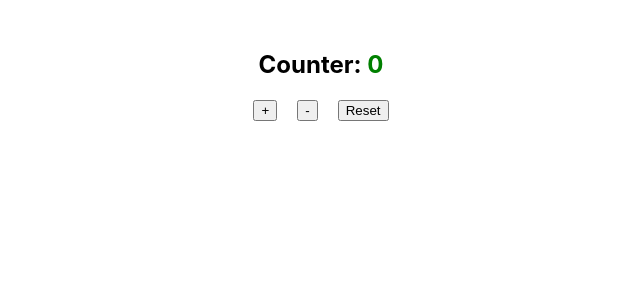
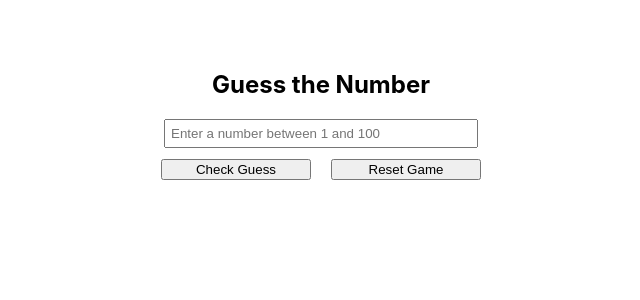
Before and after one commit to braju007/frontend_react_js, a React (Create React App) app in the folder machine_coding/: page / in a window 1280 px wide. Shown: the top 300 px of the page, without its empty margins (319-959 px from the left). Built offline with nearby package versions, Linux system fonts and the light colour scheme.

Commit message:
Add GuessTheNumber component

```diff
--- a/machine_coding/src/App.js
+++ b/machine_coding/src/App.js
@@ -17,7 +17,8 @@ import './App.css';
 // import { TimerStopWatch } from './components/TimerStopWatch';
 // import BMICalculator from './components/BMICalculator';
 // import { ChipsInput } from './components/ChipsInput';
-import { UtilizeCounterHook } from './components/UtilizeCounterHook';
+// import { UtilizeCounterHook } from './components/UtilizeCounterHook';
+import { GuessTheNumber } from './components/GuessTheNumber';
 
 function App() {
   return (
@@ -39,8 +40,9 @@ function App() {
       <FileExplorer />
       <TimerStopWatch />
       <BMICalculator />
-      <ChipsInput /> */}
-      <UtilizeCounterHook />
+      <ChipsInput />
+      <UtilizeCounterHook /> */}
+      <GuessTheNumber />
     </div>
   );
 }
--- /dev/null
+++ b/machine_coding/src/components/GuessTheNumber.jsx
@@ -0,0 +1,74 @@
+import React, { useState } from 'react';
+
+export const GuessTheNumber = () => {
+  const generateRandom = () => Math.floor(Math.random() * 100) + 1;
+
+  const [numberToGuess, setNumberToGuess] = useState(generateRandom());
+  const [guess, setGuess] = useState('');
+  const [message, setMessage] = useState('');
+  const [attempts, setAttempts] = useState(0);
+
+  const handleGuess = () => {
+    const num = parseInt(guess);
+    if (isNaN(num) || num < 1 || num > 100) {
+      setMessage('Please enter a number between 1 and 100');
+      return;
+    }
+
+    setAttempts(attempts + 1);
+
+    if (num === numberToGuess) {
+      setMessage(
+        `Congratulations! You guessed the number in ${attempts + 1} attempts`
+      );
+    } else if (num < numberToGuess) {
+      setMessage('Too low! Try again');
+    } else {
+      setMessage('Too high! Try again');
+    }
+  };
+
+  // Function to reset the game
+  const resetGame = () => {
+    setNumberToGuess(generateRandom());
+    setGuess('');
+    setMessage('');
+    setAttempts(0);
+  };
+
+  return (
+    <div
+      style={{
+        display: 'flex',
+        flexDirection: 'column',
+        alignItems: 'center',
+        margin: '50px 0',
+      }}
+    >
+      <h2>Guess the Number</h2>
+      <input
+        id="guess-input"
+        type="number"
+        value={guess}
+        onChange={(e) => setGuess(e.target.value)}
+        placeholder="Enter a number between 1 and 100"
+        style={{ width: '300px', padding: '5px' }}
+      />
+      <div style={{ margin: '10px' }}>
+        <button
+          onClick={handleGuess}
+          style={{ margin: '0 10px', width: '150px' }}
+        >
+          Check Guess
+        </button>
+        <button
+          onClick={resetGame}
+          style={{ margin: '0 10px', width: '150px' }}
+        >
+          Reset Game{' '}
+        </button>
+      </div>
+      <p>{message}</p>
+    </div>
+  );
+};
```
